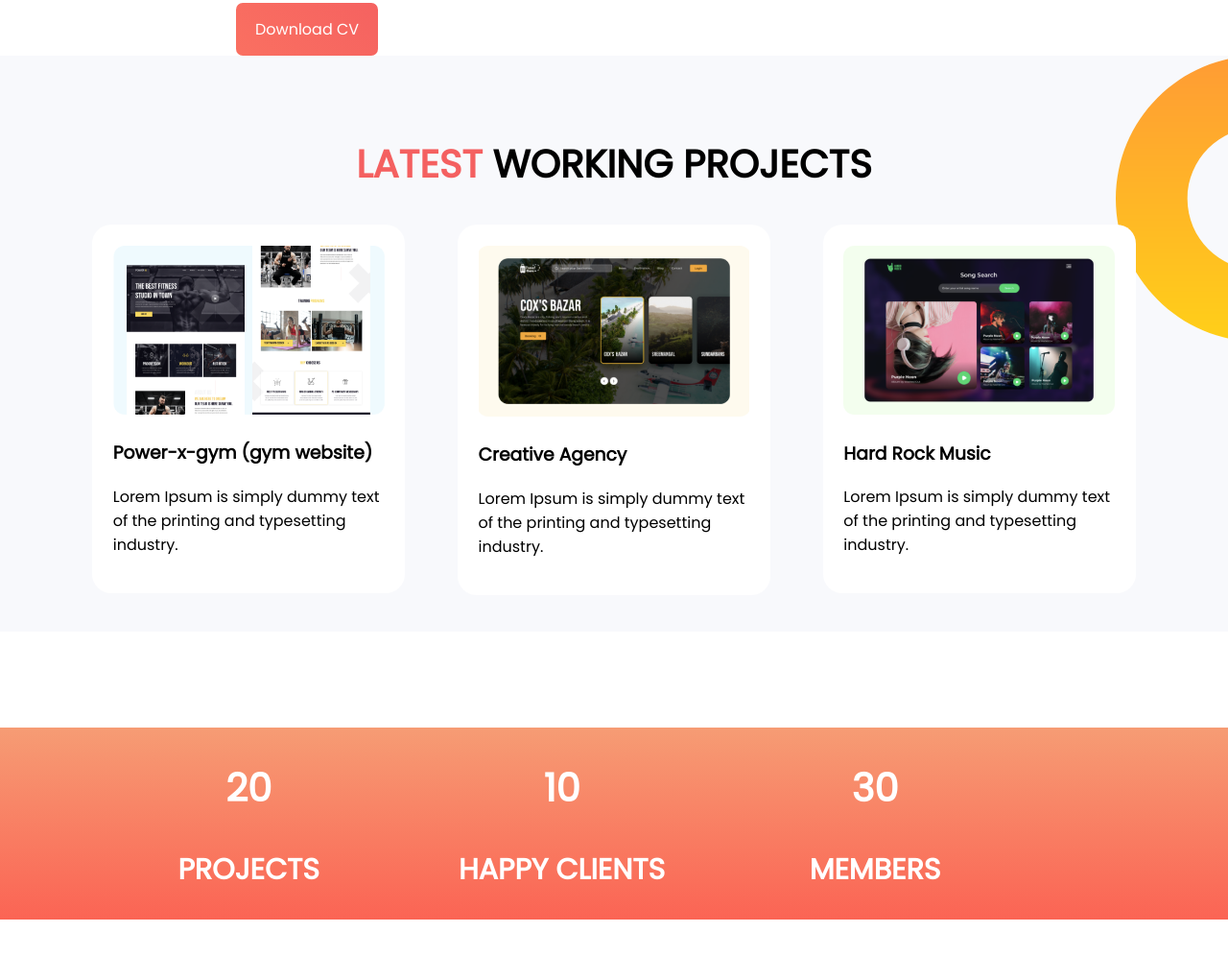
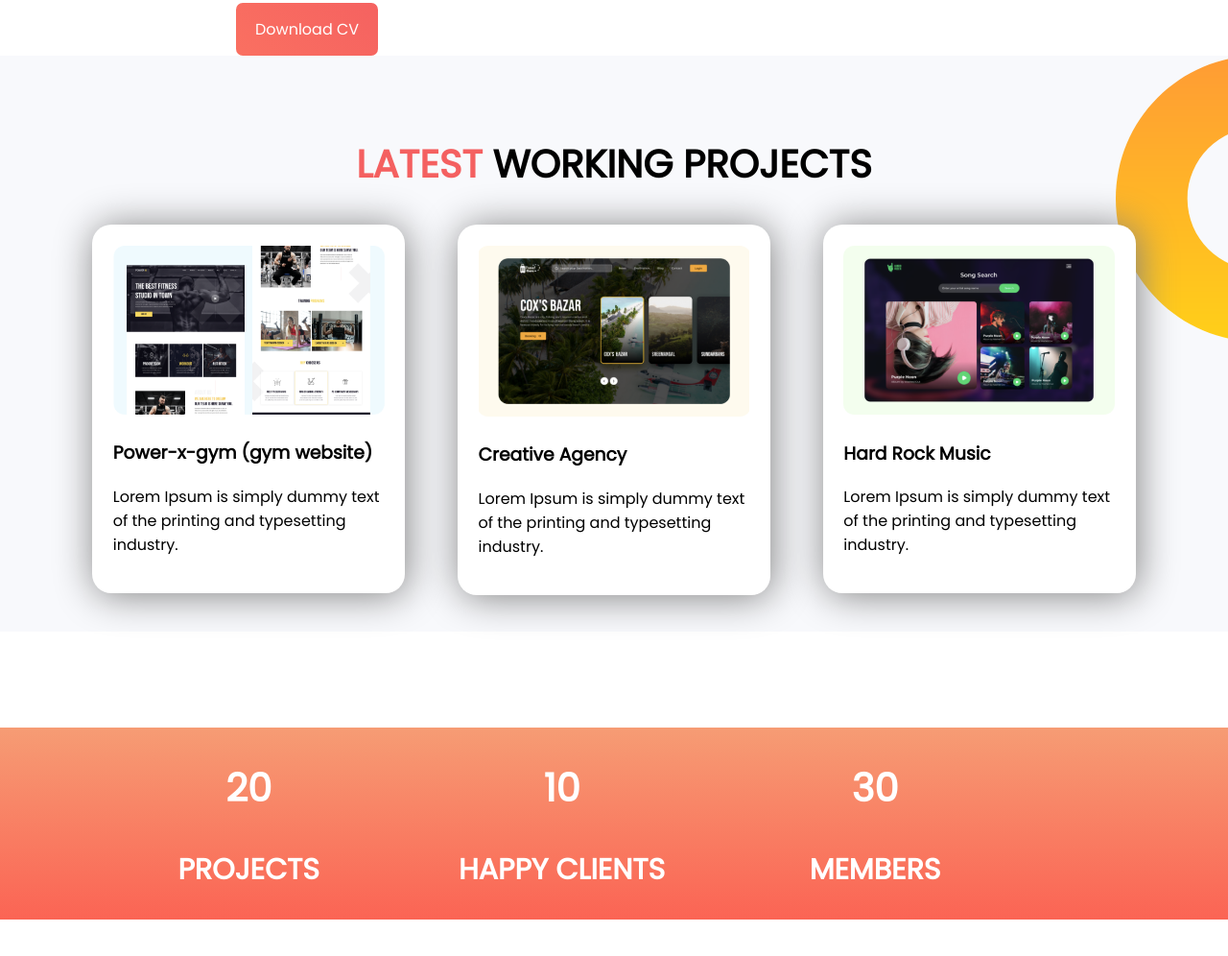
Before and after one commit to ab-siddiq/portfolio-assignment, a plain HTML site: page index.html in a window 1280 px wide. Shown: the part 1310-2306 px from the top of the page at 96% size. Drawn offline with Linux system fonts and the light colour scheme.

Commit message:
somes style change

```diff
--- a/style.css
+++ b/style.css
@@ -110,7 +110,7 @@ h2 {
     padding: 2%;
     background-color: #FFFFFF;
     border-radius: 20px;
-
+    box-shadow: 2px 2px  40px gray;
 }
 
 .card-gap {
```
